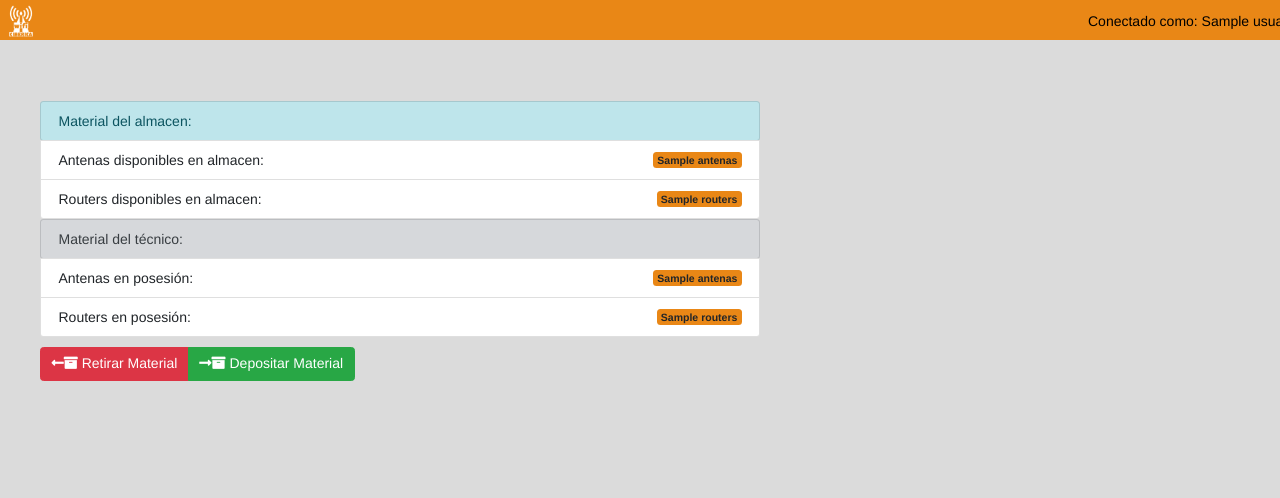
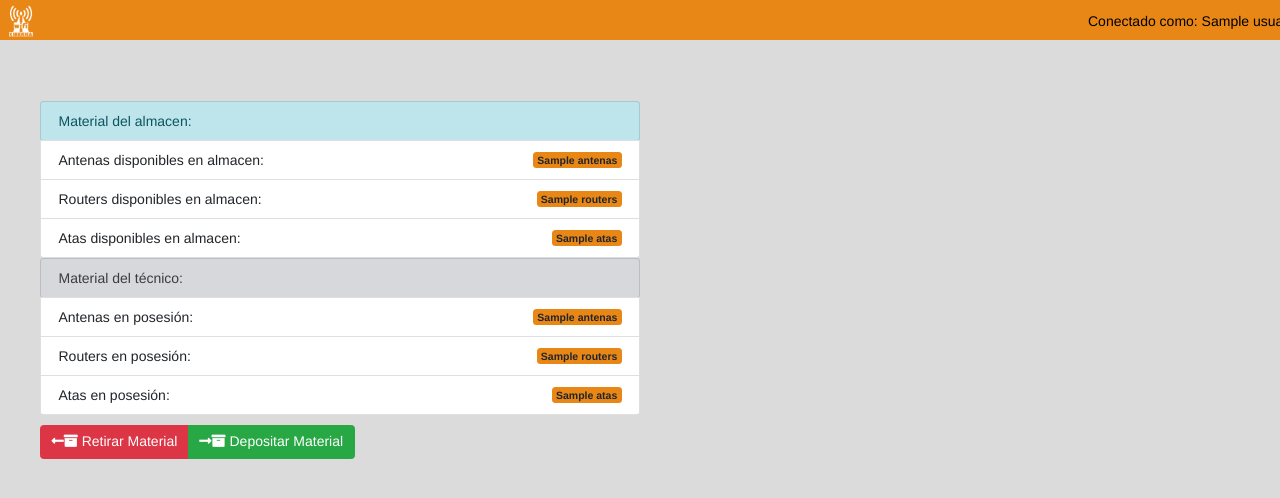
Before and after one commit to iesoretania-dic/proyecto-maduranlucha, a PHP site: template views/tecnico/tecnico_material.twig in a window 1280 px wide. Shown: the top 498 px of the page. Run offline with PHP 8.4, Linux system fonts and the light colour scheme; the template is opened without the code that fills it: most values are stand-ins (such as "Sample title", 1, 10 or a date in 2020); style sheets or scripts are compiled from the project's sources; some libraries are stand-ins or nearby versions.

Commit message:
Modificada la pagina del material del tecnico para poder retirar/depositar el nuevo tipo de material (ata)

```diff
--- a/public/css/main.css
+++ b/public/css/main.css
@@ -594,11 +594,11 @@ body {
 }
 
 .red {
-  color: darkred;
+  background-color: rgba(191, 64, 64, 0.8);
 }
 
 .green {
-  color: green;
+  background-color: rgba(64, 191, 64, 0.8);
 }
 
 .vistaFormulario {
@@ -610,7 +610,20 @@ body {
 @media screen and (min-width: 768px) {
   .vistaFormulario {
     margin-top: 0;
-    width: 60%;
+    width: 600px;
+  }
+}
+
+.vistaFormularioXL {
+  margin-top: 20px;
+  width: 100%;
+  margin-bottom: 10px;
+}
+
+@media screen and (min-width: 768px) {
+  .vistaFormularioXL {
+    margin-top: 0;
+    width: 800px;
   }
 }
 
@@ -633,6 +646,16 @@ body {
 @media screen and (min-width: 768px) {
   .vistaEstablecer {
     width: 150px;
+  }
+}
+
+.vistaFormularioXL .list-group-item {
+  height: 100px;
+}
+
+@media screen and (min-width: 768px) {
+  .vistaFormularioXL .list-group-item {
+    height: 50px;
   }
 }
 
@@ -712,3 +735,13 @@ body {
 .ctipo_desconexion {
   background: rgba(191, 64, 64, 0.5);
 }
+
+.btn-group-vertical, .btn-group {
+  width: 100%;
+}
+
+@media screen and (min-width: 768px) {
+  .btn-group-vertical, .btn-group {
+    width: 400px;
+  }
+}
--- a/public/scss/main.scss
+++ b/public/scss/main.scss
@@ -237,11 +237,13 @@ body{
 }
 
 .red{
-  color: darkred;
+  background-color: hsla(0,50%,50%,.8);
+  //color: $secondary-color;
 }
 
 .green{
-  color: green;
+  background-color: hsla(120,50%,50%,.8);
+  //color: $secondary-color;
 }
 
 .vistaFormulario{
@@ -250,7 +252,17 @@ body{
   margin-bottom: 10px;
   @media screen and (min-width: $min-width) {
     margin-top: 0;
-    width: 60%;
+    width: 600px;
+  }
+}
+
+.vistaFormularioXL{
+  margin-top: $alturaMenu / 2;
+  width: 100%;
+  margin-bottom: 10px;
+  @media screen and (min-width: $min-width) {
+    margin-top: 0;
+    width: 800px;
   }
 }
 
@@ -267,6 +279,13 @@ body{
   margin-bottom: 10px;
   @media screen and (min-width: $min-width) {
     width: 150px;
+  }
+}
+
+.vistaFormularioXL .list-group-item {
+  height: 100px;
+  @media screen and (min-width: $min-width) {
+    height: 50px;
   }
 }
 
@@ -330,3 +349,10 @@ body{
 .ctipo_desconexion{
   background: hsla(0,50%,50%,.5);
 }
+
+.btn-group-vertical, .btn-group{
+  width: 100%;
+  @media screen and (min-width: $min-width) {
+    width: 400px;
+  }
+}
--- a/views/tecnico/tecnico_material.twig
+++ b/views/tecnico/tecnico_material.twig
@@ -21,6 +21,10 @@
                         <span>Routers disponibles en almacen:</span>
                         <span class="badge badge-primary ">{{ materialAlmacen.routers }}</span>
                     </li>
+                    <li class="list-group-item d-flex justify-content-between align-items-center">
+                        <span>Atas disponibles en almacen:</span>
+                        <span class="badge badge-primary ">{{ materialAlmacen.atas }}</span>
+                    </li>
                 </ul>
 
                 <ul class="list-group">
@@ -34,6 +38,10 @@
                     <li class="list-group-item d-flex justify-content-between align-items-center">
                         <span>Routers en posesión:</span>
                         <span class="badge badge-primary ">{{ materialTecnico.routers }}</span>
+                    </li>
+                    <li class="list-group-item d-flex justify-content-between align-items-center">
+                        <span>Atas en posesión:</span>
+                        <span class="badge badge-primary ">{{ materialTecnico.atas }}</span>
                     </li>
                 </ul>
             </div>
@@ -68,7 +76,7 @@
                             </select>
                         </li>
                         <li class="list-group-item d-flex justify-content-between align-items-center">
-                        <label for="atas">Ata:</label>
+                            <label for="atas">Atas:</label>
                             <select name="numeroAtas" id="atas">
                                 {% for i in 0..limite %}
                                     <option value="{{ i }}">{{ i }}</option>
@@ -123,6 +131,14 @@
                                 {% endfor %}
                             </select>
                         </li>
+                        <li class="list-group-item d-flex justify-content-between align-items-center">
+                            <label for="routers">Atas:</label>
+                            <select name="numeroAtas" id="routers">
+                                {% for i in 0..20 %}
+                                    <option value="{{ i }}">{{ i }}</option>
+                                {% endfor %}
+                            </select>
+                        </li>
                     </ul>
                 </div>
 
@@ -139,6 +155,10 @@
 
             {% if mensajeRouters == 'error' %}
                 <p class="alert alert-danger">No hay suficientes routers realizar esta operación</p>
+            {% endif %}
+
+            {% if mensajeAtas == 'error' %}
+                <p class="alert alert-danger">No hay suficientes atas realizar esta operación</p>
             {% endif %}
 
             {% if mensajeResultado == 'error' %}
```
Also changed, not shown: controller/tecnico/tecnico_material.php (+52 -19 lines). Lines whose indentation alone changed are shown as unchanged.
